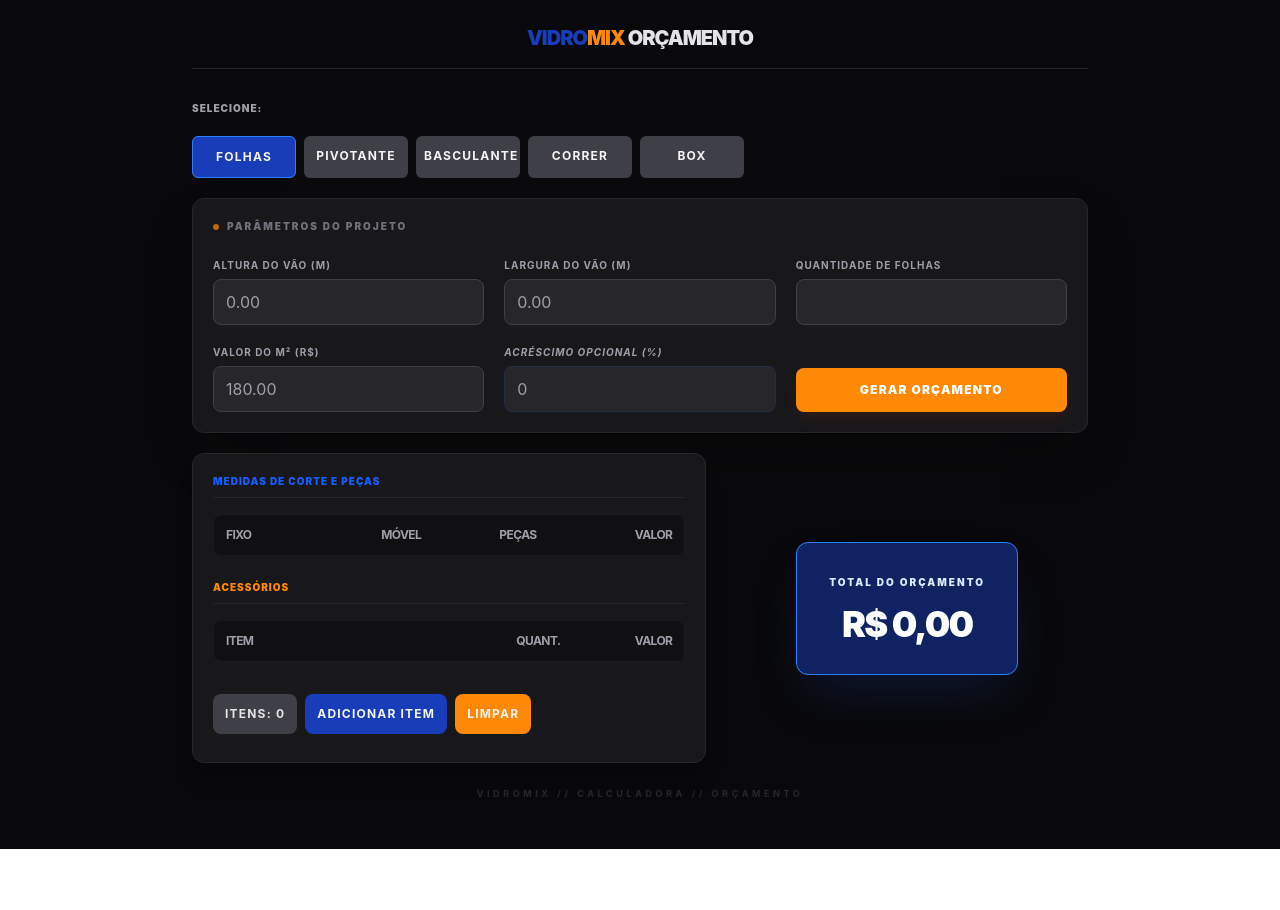
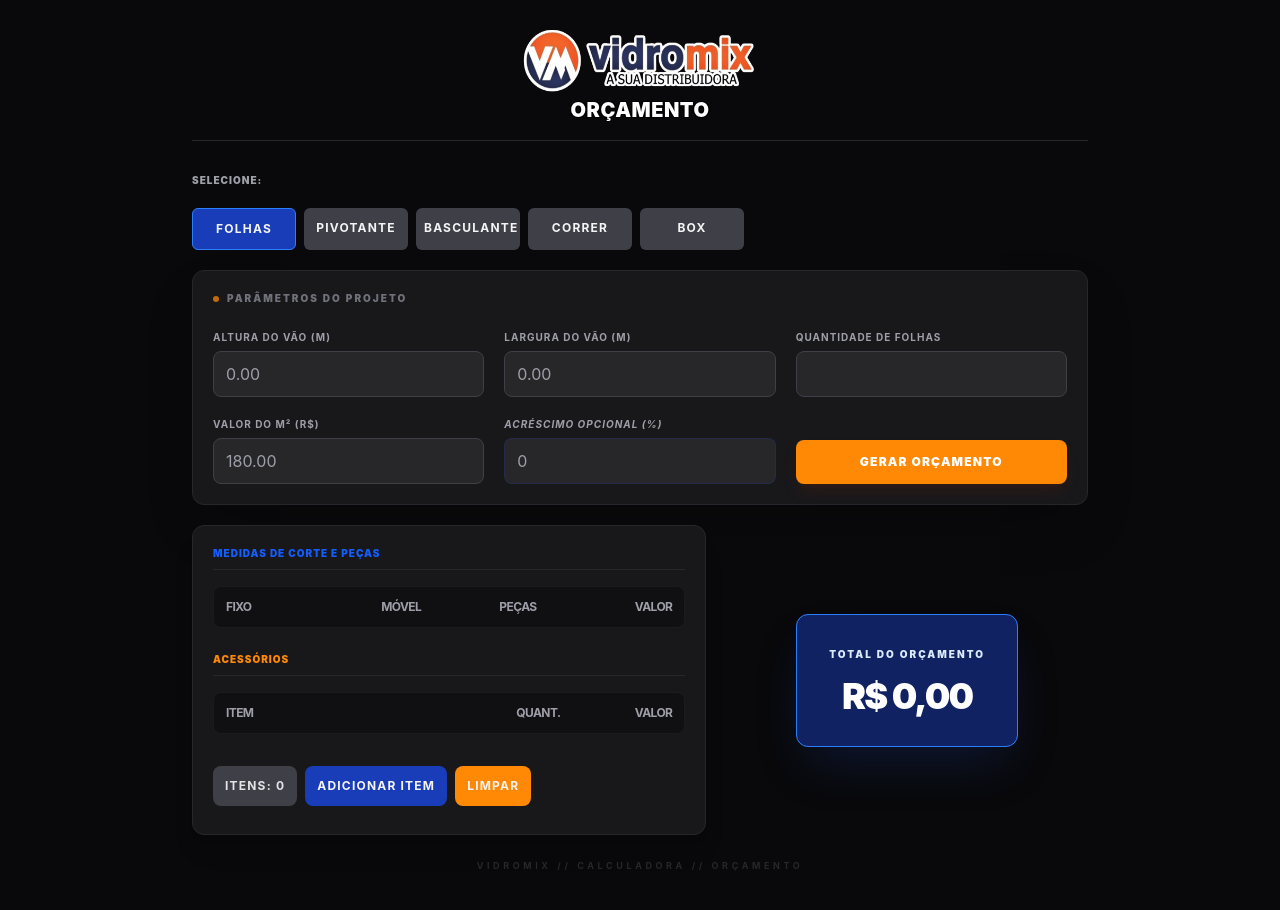
Before and after one commit to lipeedev/mix-orcamento, a React (Vite) app: page / in a window 1280 px wide. Shown: the top 910 px of the page. Before the commit the page ends 849 px from the top, so only its background shows below. Built offline with nearby package versions, Linux system fonts and the light colour scheme.

Commit message:
refactor: use logo instead header title

```diff
--- a/src/components/Header.tsx
+++ b/src/components/Header.tsx
@@ -1,8 +1,10 @@
 export function Header() {
   return (
-    <header className="flex justify-center w-full max-w-4xl mb-8 border-b border-zinc-800 pb-4">
-      <h1 className="text-xl font-black tracking-tighter uppercase text-blue-800">
-        Vidro<span className="text-orange-400">Mix</span> <span className='text-zinc-200'>Orçamento</span>
+    <header className="items-center flex flex-col w-full max-w-4xl mb-8 border-b border-zinc-800 pb-4">
+
+      <img className="w-66 h-18" src="/vidromix.png" />
+      <h1 className="text-xl font-black tracking-wide uppercase text-white [text-shadow:-1px_-1px_0_#000,1px_-1px_0_#000,-1px_1px_0_#000,1px_1px_0_#000]">
+        Orçamento
       </h1>
     </header>
   )
```
Also changed, not shown: public/vidromix.png (added).
